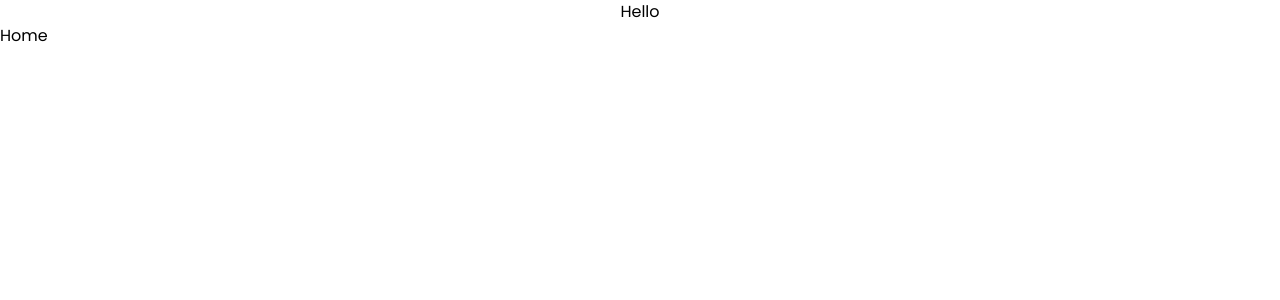
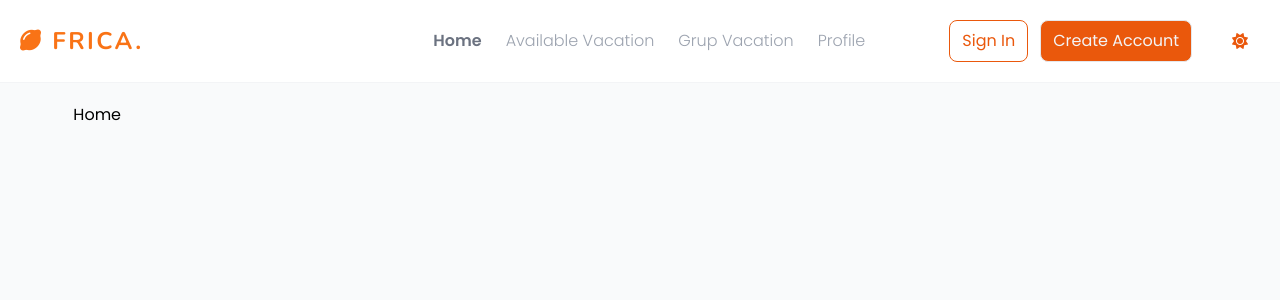
Before and after one commit to or-abdillh/frica, a Vue app: page / in a window 1280 px wide. Shown: the top 300 px of the page. Built offline with nearby package versions, Linux system fonts and the light colour scheme.

Commit message:
Create NavigationBar, DarkModeToggler component

```diff
--- a/index.html
+++ b/index.html
@@ -9,10 +9,11 @@
     <meta name="title" content="Frica - Temukan Teman Liburanmu Disini, Kuy Liburan" />
     <meta name="description" content="Friend Vacation - Aplikasi berbasis website dalam menemukan teman liburan" />
     <meta name="author" content="Limau Team - Politeknik Hasnur" />
+    <meta name="url" content="https://frica.vercel.app" />
     <!-- Google Fonts -->
     <link rel="preconnect" href="https://fonts.googleapis.com">
     <link rel="preconnect" href="https://fonts.gstatic.com" crossorigin>
-    <link href="https://fonts.googleapis.com/css2?family=Poppins:wght@300;400;500;600;700&display=swap" rel="stylesheet">
+    <link href="https://fonts.googleapis.com/css2?family=Nunito:wght@400;500;600;700&family=Poppins:wght@300;400;500;600;700&display=swap" rel="stylesheet">
   </head>
   <body>
     <div id="app"></div>
--- a/src/App.vue
+++ b/src/App.vue
@@ -1,6 +1,16 @@
 <template>
-  <main>
-    <h1 class="text-center">Hello</h1>
-    <router-view></router-view>
+  <!-- Navigation Bar -->
+  <NavigationBar></NavigationBar>
+  <!-- End of Navigation Bar -->
+  <main class="bg-gray-50 min-h-screen">
+    <main class="w-full md:w-11/12 md:mx-auto p-5">
+      <router-view></router-view>
+    </main>
   </main>
 </template>
+
+<script setup>
+
+import NavigationBar from '@component/base/NavigationBar.vue'
+
+</script>
--- a/src/assets/css/tailwind.css
+++ b/src/assets/css/tailwind.css
@@ -8,3 +8,14 @@
         font-family: 'Poppins', sans-serif;
     }
 }
+
+@layer utilities {
+
+    .container {
+        @apply p-3 md:p-5 box-border w-full;
+    }
+
+    .btn {
+        @apply inline-block px-3 py-2 rounded-lg active:ring-2 ring-offset-2 hover:scale-95 duration-300 cursor-pointer;
+    }
+}
--- /dev/null
+++ b/src/components/DarkModeToggler.vue
@@ -0,0 +1,39 @@
+<template>
+	<button title="Dark Mode"
+		@click="togglerHandler"
+		class="active:scale-90 duration-300 rounded-full btn text-orange-600">
+		<i v-if="!isDarkToggle" class="fas fa-sun"></i>
+		<i v-else class="fas fa-moon"></i>
+	</button>
+</template>
+
+<script setup>
+
+import { onMounted, ref } from 'vue'
+
+
+const getLocalStorage = () => {
+	return Boolean( parseInt( localStorage.getItem('frica:dark-mode') ) | 0 )
+}
+
+const setLocalStroge = () => {
+	localStorage.setItem('frica:dark-mode', Number( !isDarkToggle.value ))
+}
+
+const htmlToggler = () => document.querySelector('html').classList.toggle('dark')
+
+const togglerHandler = () => {
+	setTimeout(() => {
+		setLocalStroge()
+		isDarkToggle.value = !isDarkToggle.value
+		htmlToggler()
+	}, 300)
+}
+
+const isDarkToggle = ref(getLocalStorage())
+
+onMounted(() => {
+	if ( getLocalStorage() ) htmlToggler()
+})
+
+</script>
--- /dev/null
+++ b/src/components/Frica.vue
@@ -0,0 +1,14 @@
+<template>
+    <p class="text-orange-500 text-2xl font-bold uppercase tracking-widest">
+        <i class="fa-solid fa-lemon"></i>
+        Frica.
+    </p>
+</template>
+
+<style scoped>
+
+p {
+    font-family: 'Nunito', sans-serif;
+}
+
+</style>
--- a/src/components/HelloWorld.vue
+++ /dev/null
@@ -1,40 +0,0 @@
-<script setup>
-import { ref } from 'vue'
-
-defineProps({
-  msg: String
-})
-
-const count = ref(0)
-</script>
-
-<template>
-  <h1>{{ msg }}</h1>
-
-  <div class="card">
-    <button type="button" @click="count++">count is {{ count }}</button>
-    <p>
-      Edit
-      <code>components/HelloWorld.vue</code> to test HMR
-    </p>
-  </div>
-
-  <p>
-    Check out
-    <a href="https://vuejs.org/guide/quick-start.html#local" target="_blank"
-      >create-vue</a
-    >, the official Vue + Vite starter
-  </p>
-  <p>
-    Install
-    <a href="https://github.com/johnsoncodehk/volar" target="_blank">Volar</a>
-    in your IDE for a better DX
-  </p>
-  <p class="read-the-docs">Click on the Vite and Vue logos to learn more</p>
-</template>
-
-<style scoped>
-.read-the-docs {
-  color: #888;
-}
-</style>
--- /dev/null
+++ b/src/components/base/NavigationBar.vue
@@ -0,0 +1,65 @@
+<template>
+    <!-- wrapper -->
+    <nav class="sticky top-0 left-0 right-0 bg-white dark:bg-slate-900 bg-opacity-60 backdrop-blur border-b border-gray-100 dark:border-slate-600">
+        <!-- content -->
+        <main class="p-5 w-full flex items-center justify-between">
+            <!-- logo -->
+            <section>
+                <Frica></Frica>
+            </section>
+            <!-- sidebar toggler -->
+            <section class="md:hidden">
+                <button class="btn text-orange-600 dark:text-gray-200" @click="(sidebarActive = true)"><i class="fa-solid fa-bars"></i></button>
+            </section>
+            <!-- sidebar -->
+            <section :class="sidebarActive ? 'right-0' : '-right-full md:right-0'"
+                class="w-8/12 duration-300 fixed md:relative top-0 min-h-screen md:min-h-fit bg-white dark:bg-slate-900 md:bg-none py-10 md:py-0 md:shadow-none shadow-md flex flex-col md:flex-row items-center md:justify-between gap-10">
+                <!-- links -->
+                <section>
+                    <ul class="flex flex-col md:flex-row items-end gap-6">
+                        <!-- close sidebar -->
+                        <li class="md:hidden"><button @click="(sidebarActive = false)" class="btn"><i class="fa-solid fa-times text-orange-600 dark:text-gray-200"></i></button></li>
+                        <!-- link -->
+                        <template v-for="link in links" :key="link.name">
+                            <li :class="($route.name === link.name) ? 'text-gray-500 dark:text-gray-200 font-semibold' : 'font-light text-gray-400 dark:text-gray-300'"
+                            class="hover:text-orange-600 duration-300">
+                                <router-link to="/">{{ link.name }}</router-link>
+                            </li>
+                        </template>
+                    </ul>
+                </section>
+                <!-- CTA -->
+                <section>
+                    <ul class="flex flex-col md:flex-row items-end gap-3">
+                        <!-- login -->
+                        <li class="btn border border-orange-600 text-orange-600"><router-link to="/">Sign In</router-link></li>
+                        <!-- Register -->
+                        <li class="btn border bg-orange-600 text-gray-100 md:mr-4"><router-link to="/">Create Account</router-link></li>
+                        <!-- Dark Mode Toggler -->
+                        <li><DarkModeToggler></DarkModeToggler></li>
+                    </ul>
+                </section>
+            </section>
+            <!-- end of sidebar  -->
+        </main>
+        <!-- end of content -->
+    </nav>
+    <!-- end of wrapper -->
+</template>
+
+<script setup>
+
+import { ref } from 'vue'
+import Frica from '@component/Frica.vue'
+import DarkModeToggler from '@component/DarkModeToggler.vue'
+
+const sidebarActive = ref(false)
+
+const links = [
+    { name: 'Home', to: '/' },
+    { name: 'Available Vacation', to: '/' },
+    { name: 'Grup Vacation', to: '/' },
+    { name: 'Profile', to: '/' },
+]
+
+</script>
--- a/src/router/index.js
+++ b/src/router/index.js
@@ -2,7 +2,7 @@ import { createRouter, createWebHistory } from 'vue-router'
 
 const routes = [
     {
-        name: 'home',
+        name: 'Home',
         path: '/',
         component: () => import('@page/index.vue')
     }
--- a/tailwind.config.cjs
+++ b/tailwind.config.cjs
@@ -7,4 +7,5 @@ module.exports = {
     extend: {},
   },
   plugins: [],
+  darkMode: 'class'
 }
```
Also changed, not shown: jsconfig.json (added, +13 -0 lines).
